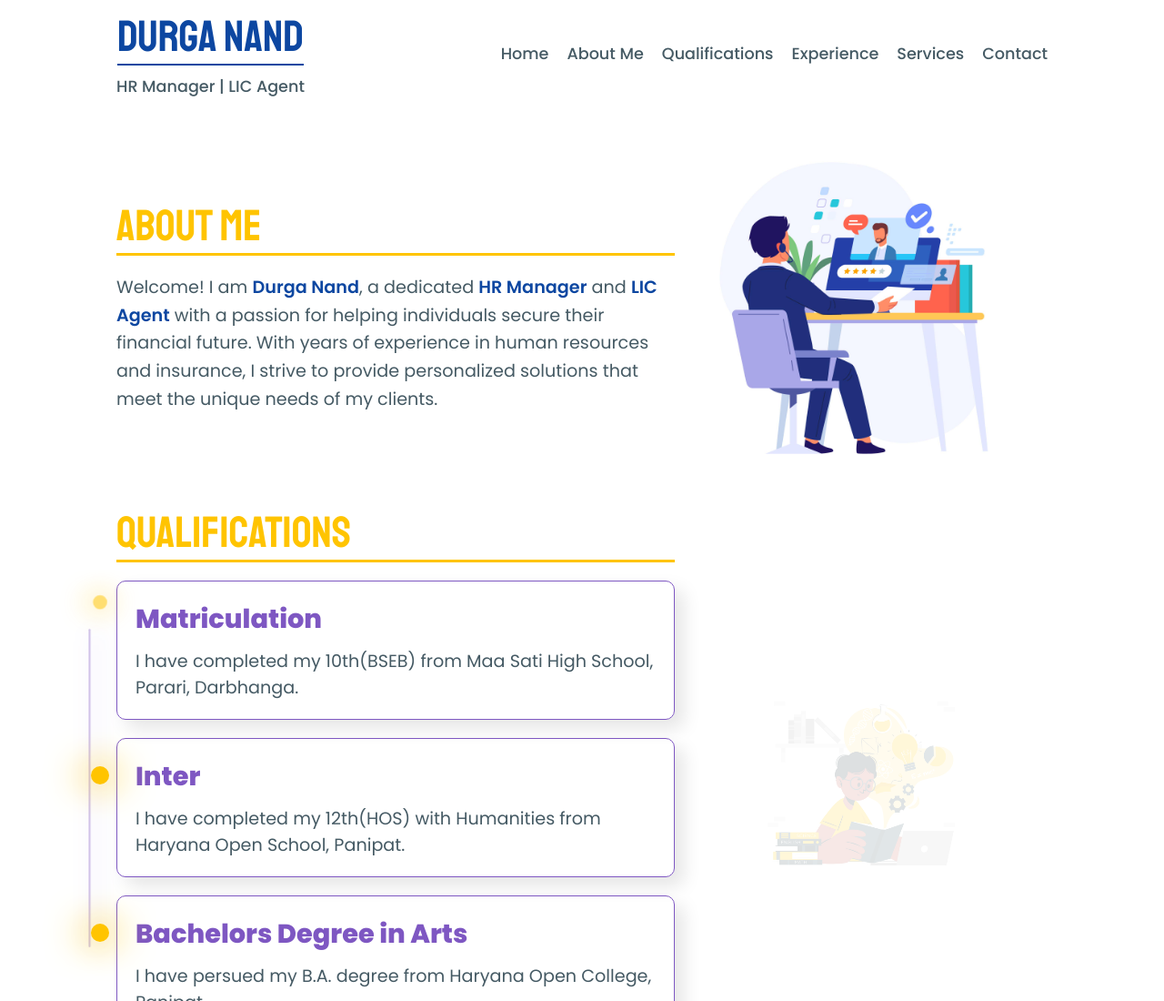
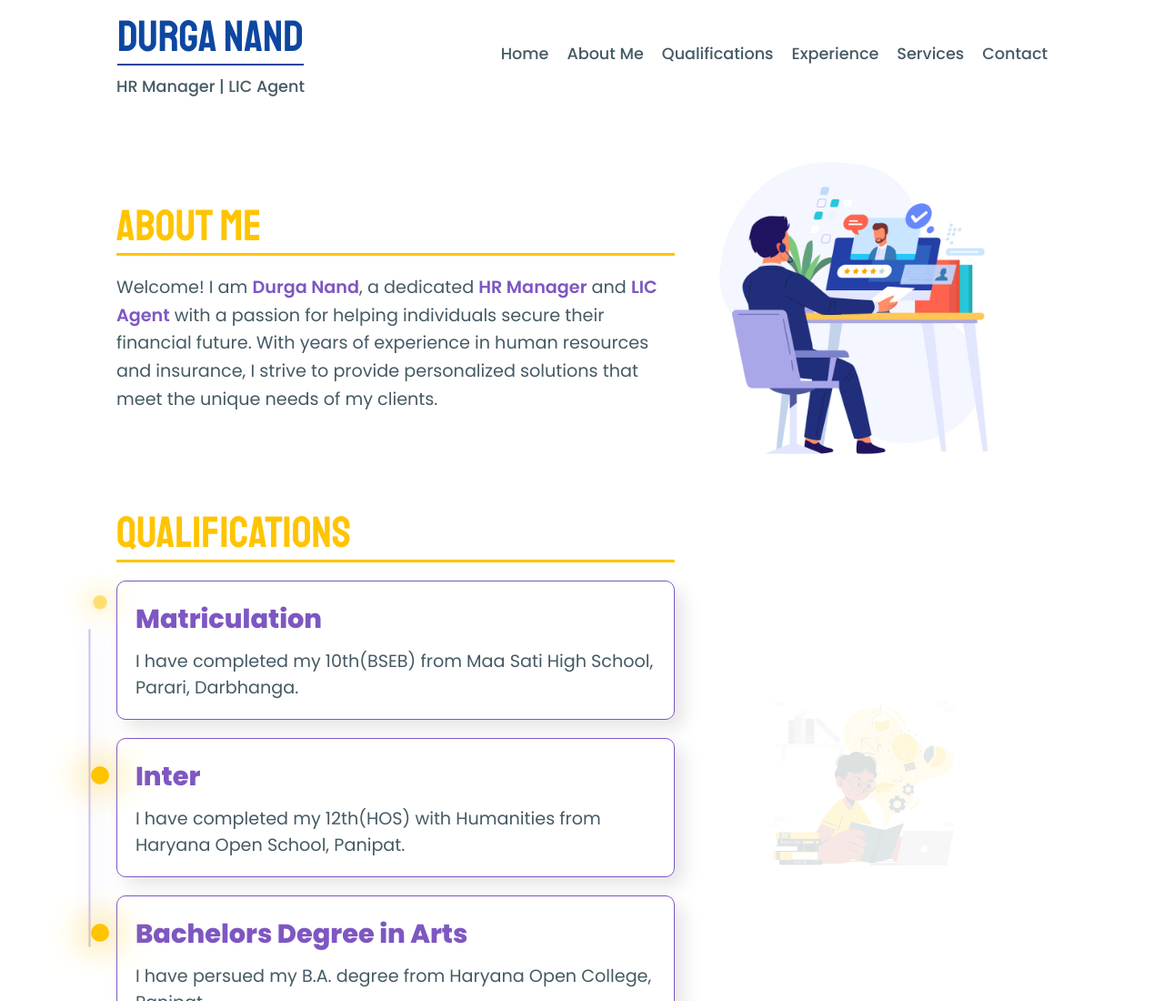
Before and after one commit to NandDurga/portfolio, a plain HTML site: page index.html in a window 1280 px wide. Shown: the top 1100 px of the page at 91% size. Drawn offline with Linux system fonts and the light colour scheme.

Commit message:
Update licstyle.css

```diff
--- a/licstyle.css
+++ b/licstyle.css
@@ -152,7 +152,7 @@ header {
 
 .aboutme .aboutme-left p span {
   font-weight: 600;
-  color: var(--blue-color);
+  color: var(--violet-color);
 }
 
 .aboutme .aboutme-right img,
```
